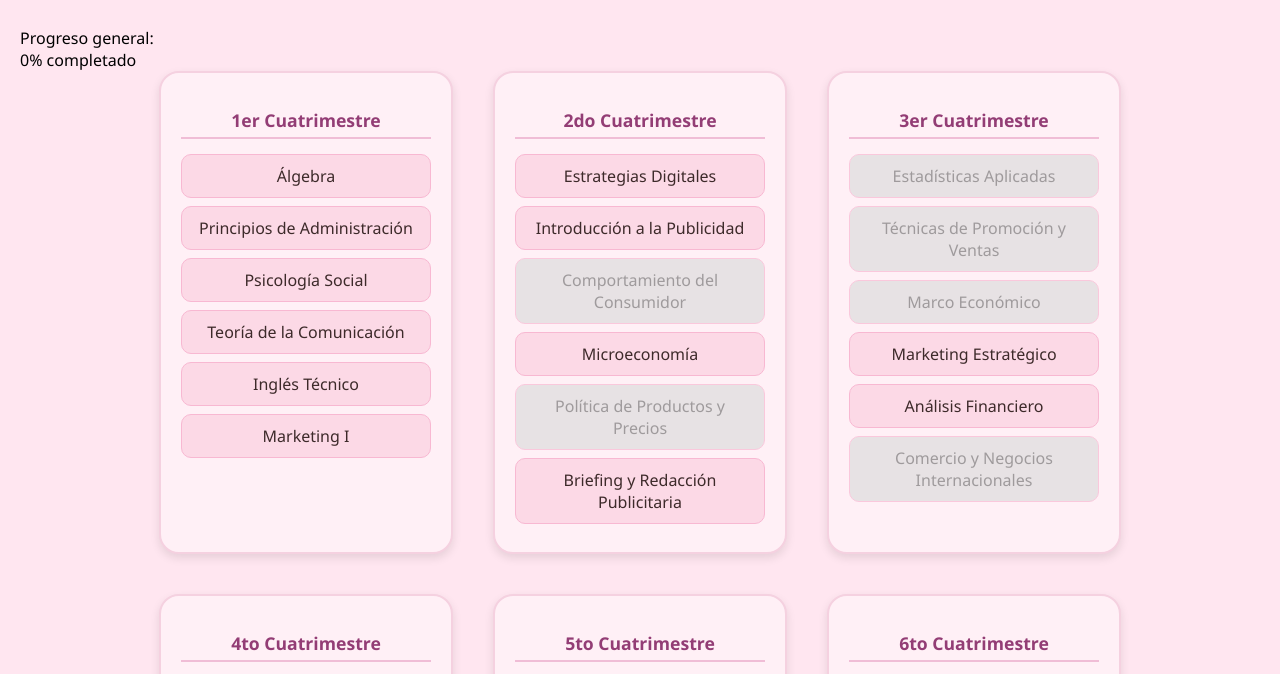
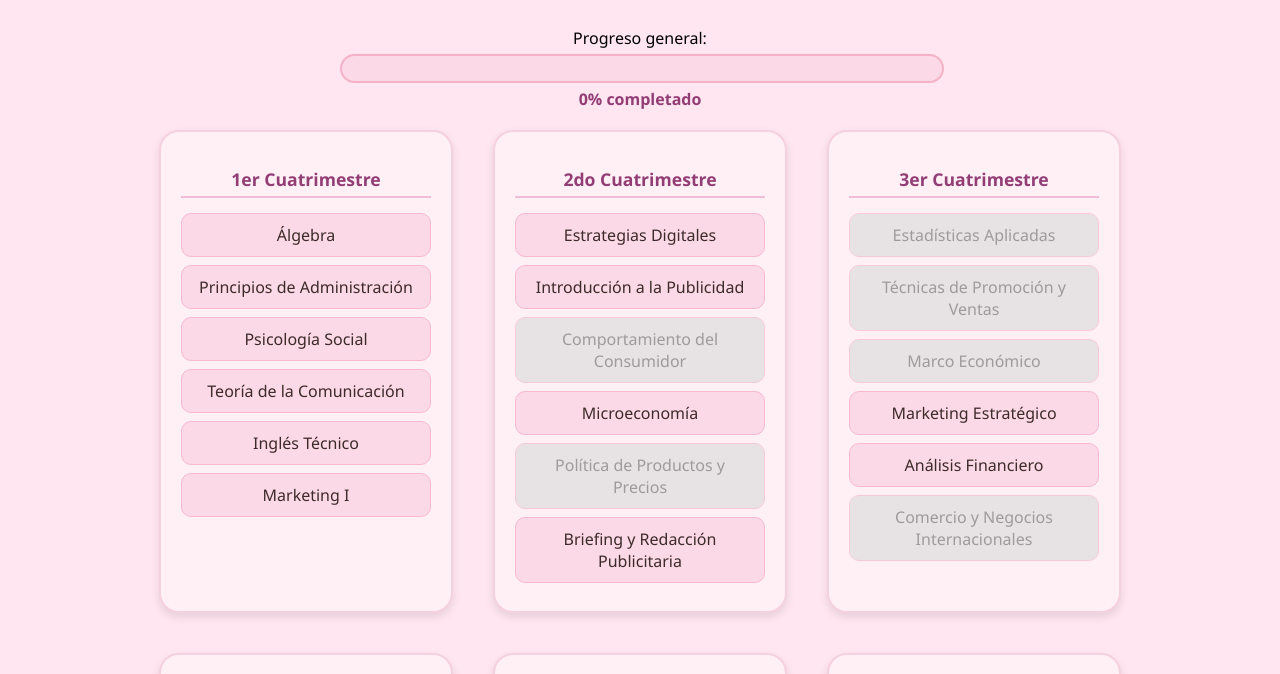
Before and after one commit to Aeslua/Malla-Marketing-Incade, a plain HTML site: page index.html in a window 1280 px wide. Shown: the part 87-761 px from the top of the page. Drawn offline with Linux system fonts and the light colour scheme.

Commit message:
Update style.css

```diff
--- a/style.css
+++ b/style.css
@@ -93,3 +93,31 @@ button {
 button:hover {
   background-color: #c85a91;
 }
+#progreso-container {
+  max-width: 600px;
+  margin: 20px auto;
+  text-align: center;
+}
+
+#barra-progreso {
+  width: 100%;
+  background-color: #fcd9e6;
+  border: 2px solid #f5b2c6;
+  border-radius: 20px;
+  height: 25px;
+  overflow: hidden;
+  margin-top: 5px;
+}
+
+#progreso-interno {
+  height: 100%;
+  background-color: #a5d6a7;
+  width: 0%;
+  transition: width 0.5s ease-in-out;
+}
+
+#progreso-texto {
+  margin-top: 5px;
+  color: #933d75;
+  font-weight: bold;
+}
```
